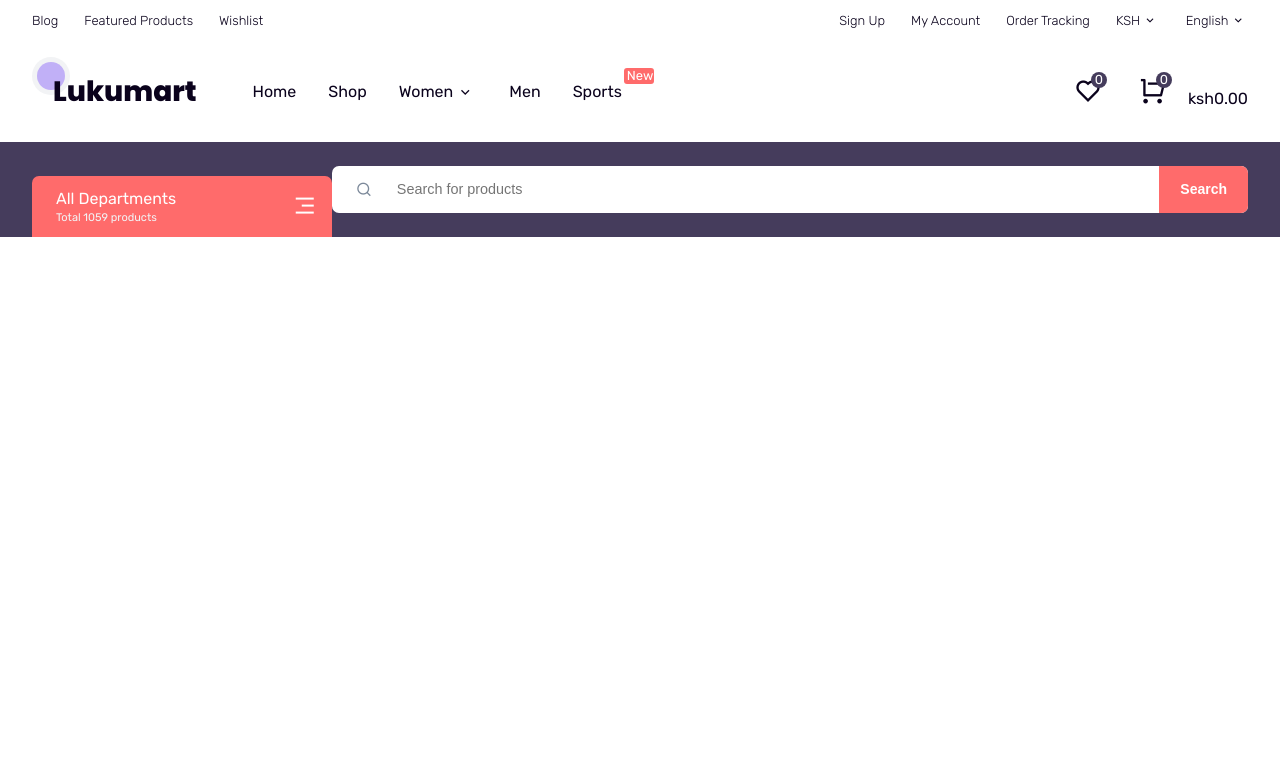
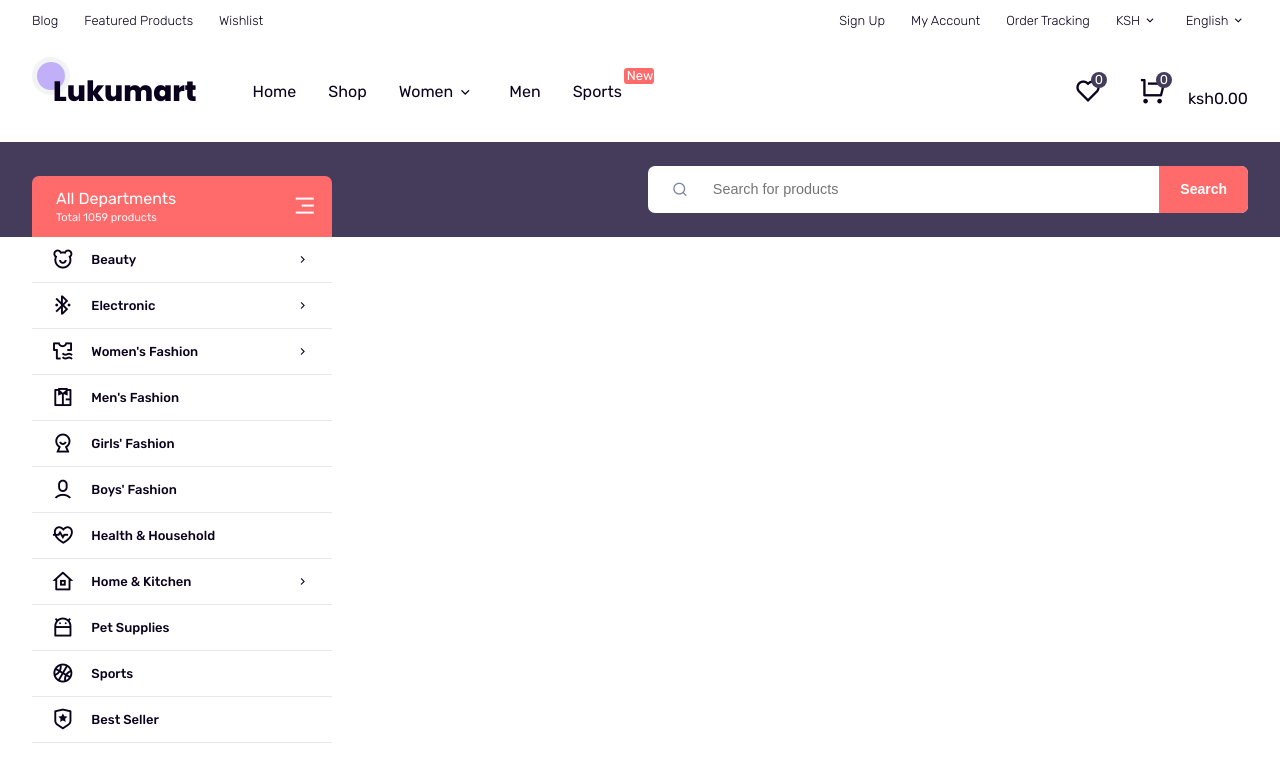
Before and after one commit to fkibui7/LukuMart, a plain HTML site: page index.html in a window 1280 px wide. Drawn offline with nearby package versions, Linux system fonts and the light colour scheme.

Commit message:
mini-icon

```diff
--- a/index.html
+++ b/index.html
@@ -200,6 +200,80 @@
                                         <i class="ri-menu-3-line ri-xl"></i>
                                     </a>
                                 </div>
+                                <div class="dpt-menu">
+                                    <ul class="second-links">
+                                        <li class="has-child beauty">
+                                            <a href="#">
+                                                <div class="icon-large"><i class="ri-bear-smile-line"></i></div>
+                                                Beauty
+                                                <div class="icon-small"><i class="ri-arrow-right-s-line"></i></div>
+                                            </a>
+                                        </li>
+                                        <li class="has-child electric">
+                                            <a href="#">
+                                                <div class="icon-large"><i class="ri-bluetooth-connect-line"></i></div>
+                                                Electronic
+                                                <div class="icon-small"><i class="ri-arrow-right-s-line"></i></div>
+                                            </a>
+                                        </li>
+                                        <li class="has-child fashion">
+                                            <a href="#">
+                                                <div class="icon-large"><i class="ri-t-shirt-air-line"></i></div>
+                                                Women's Fashion
+                                                <div class="icon-small"><i class="ri-arrow-right-s-line"></i></div>
+                                            </a>
+                                        </li>
+                                        <li>
+                                            <a href="#">
+                                                <div class="icon-large"><i class="ri-shirt-line"></i></div>
+                                                Men's Fashion
+                                            </a>
+                                        </li>
+                                        <li>
+                                            <a href="#">
+                                                <div class="icon-large"><i class="ri-user-5-line"></i></div>
+                                                Girls' Fashion
+                                            </a>
+                                        </li>
+                                        <li>
+                                            <a href="#">
+                                                <div class="icon-large"><i class="ri-user-6-line"></i></div>
+                                                Boys' Fashion
+                                            </a>
+                                        </li>
+                                        <li>
+                                            <a href="#">
+                                                <div class="icon-large"><i class="ri-heart-pulse-line"></i></div>
+                                                Health & Household
+                                            </a>
+                                        </li>
+                                        <li class="has-child homekit">
+                                            <a href="#">
+                                                <div class="icon-large"><i class="ri-home-8-line"></i></div>
+                                                Home & Kitchen
+                                                <div class="icon-small"><i class="ri-arrow-right-s-line"></i></div>
+                                            </a>
+                                        </li>
+                                        <li>
+                                            <a href="#">
+                                                <div class="icon-large"><i class="ri-android-line"></i></div>
+                                                Pet Supplies
+                                            </a>
+                                        </li>
+                                        <li>
+                                            <a href="#">
+                                                <div class="icon-large"><i class="ri-basketball-line"></i></div>
+                                               Sports
+                                            </a>
+                                        </li>
+                                        <li>
+                                            <a href="#">
+                                                <div class="icon-large"><i class="ri-shield-star-line"></i></div>
+                                               Best Seller
+                                            </a>
+                                        </li>
+                                    </ul>
+                                </div>
                             </div>
                         </div>
                         <div class="right">
--- a/style.css
+++ b/style.css
@@ -160,7 +160,7 @@ h4{
 
 .icon-small {
     font-size: 1.25en;
-    margin: auto;
+    margin-left: auto;
 }
 
 .icon-large {
@@ -475,6 +475,12 @@ nav .fly-item {
     width: 60px;
 }
 
+.dpt-menu > ul > li > a {
+    font-size: var(--font-small);
+    height: 46px;
+    align-items: center;
+}
+
    /* 01. HEADER ............................
    *   d. Search Form
    *.................*/
@@ -645,7 +651,24 @@ form.search button:hover{
         text-align: center;
         color: var(--secondary-dark-color);
     }
+    .header-main .right {
+        max-width: 600px;
+        margin-left: auto;
+    }
 
-
-
+    /* Departments menu */
+    .dpt-menu {
+        position: absolute;
+        top: var(--percent100);
+        width: 300px;
+        background-color: var(--white-color);
+        border: 1px solid (--border-color);
+        border-top: 0;
+        border-bottom: 0;
+    }
+    .dpt-menu > ul > li > a {
+        font-weight: var(--fw5);
+        padding: 0 1.5em;
+        border-bottom: 1px solid var(--border-color);
+    }
 }
```
